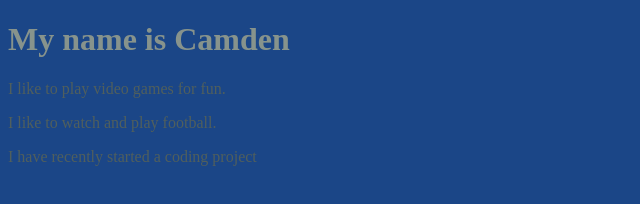
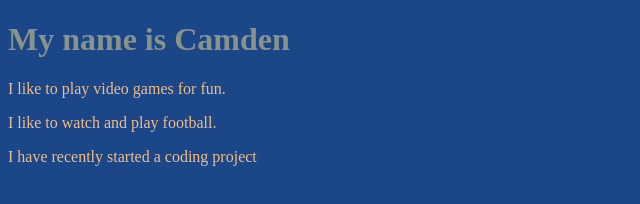
Before and after one commit to Unknown7321/Unknown7321.github.io, a plain HTML site: page index.html in a window 1280 px wide. Shown: the whole page, without its empty margins (0-640 px from the left). Drawn offline with Linux system fonts and the light colour scheme.

Commit message:
Update index.html

```diff
--- a/index.html
+++ b/index.html
@@ -12,7 +12,7 @@
       }
 
       p {
-        color: #505F5D;
+        color: #F0BC88;
       }
     </style>
   </head>
```
